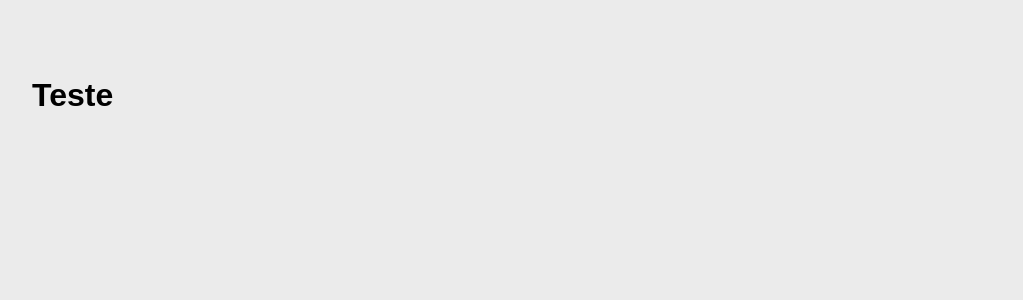
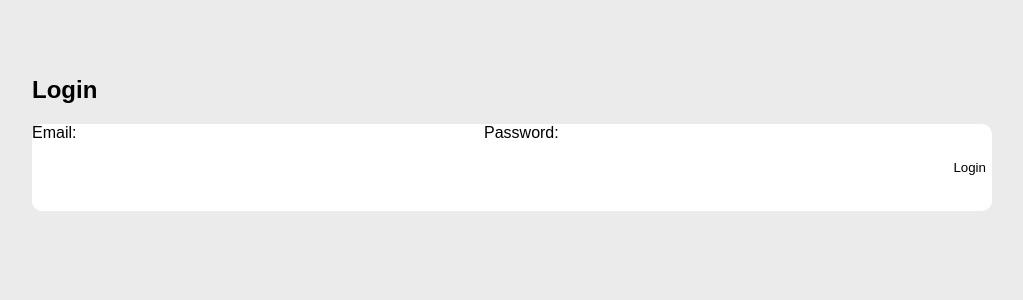
Before and after one commit to Mfrozzz/App-recipe, a React (Vite) app in the folder frontend/: page /signin in a window 1280 px wide. Shown: the top 300 px of the page, without its empty margins (128-1151 px from the left). Built offline with nearby package versions, Linux system fonts and the light colour scheme.

Commit message:
implement sign-in functionality with form handling and service integration

```diff
--- a/frontend/src/model/User.ts
+++ b/frontend/src/model/User.ts
@@ -1,6 +1,6 @@
 export default interface User{
     id?: number;
-    name: string;
-    email: string;
-    password: string;
+    name?: string;
+    email?: string;
+    password?: string;
 }
--- a/frontend/src/pages/SignIn.tsx
+++ b/frontend/src/pages/SignIn.tsx
@@ -1,7 +1,46 @@
+import { useState } from "react";
+import { SignInService } from "../service/SigninUserService";
+
 function SignIn(){
+    const [email, setEmail] = useState<string>('');
+    const [password, setPassword] = useState<string>('');
+
+    const handleSubmit = async (e: React.FormEvent) => {
+        e.preventDefault();
+        try {
+            const response = await SignInService({ email, password });
+            console.log('Login successful:', response);
+        } catch (error) {
+            console.error('Login failed:', error);
+        }
+    };
+
     return (
-        <h1>Teste</h1>
+        <div>
+            <h2>Login</h2>
+            <form onSubmit={handleSubmit}>
+                <div>
+                    <label>Email:</label>
+                    <input
+                        type="email"
+                        value={email}
+                        onChange={(e) => setEmail(e.target.value)}
+                        required
+                    />
+                </div>
+                <div>
+                    <label>Password:</label>
+                    <input
+                        type="password"
+                        value={password}
+                        onChange={(e) => setPassword(e.target.value)}
+                        required
+                    />
+                </div>
+                <button type="submit">Login</button>
+            </form>
+        </div>
     );
-}
+};
 
 export default SignIn;
--- /dev/null
+++ b/frontend/src/service/SigninUserService.ts
@@ -0,0 +1,21 @@
+import User from "../model/User";
+
+const SignInService = async (data: User) => {
+    const urlBase = new URL("http://localhost:5000/api/recipe/login");
+
+    const res = await fetch(urlBase, {
+        method: "POST",
+        headers: {
+            "Content-Type": "application/json"
+        },
+        body: JSON.stringify(data)
+    });
+
+    if (!res.ok) {
+        throw new Error("Failed to log in");
+    }
+
+    return res.json();
+}
+
+export { SignInService };
```
Also changed, not shown: frontend/src/pages/css/SignIn.module.css (added).
